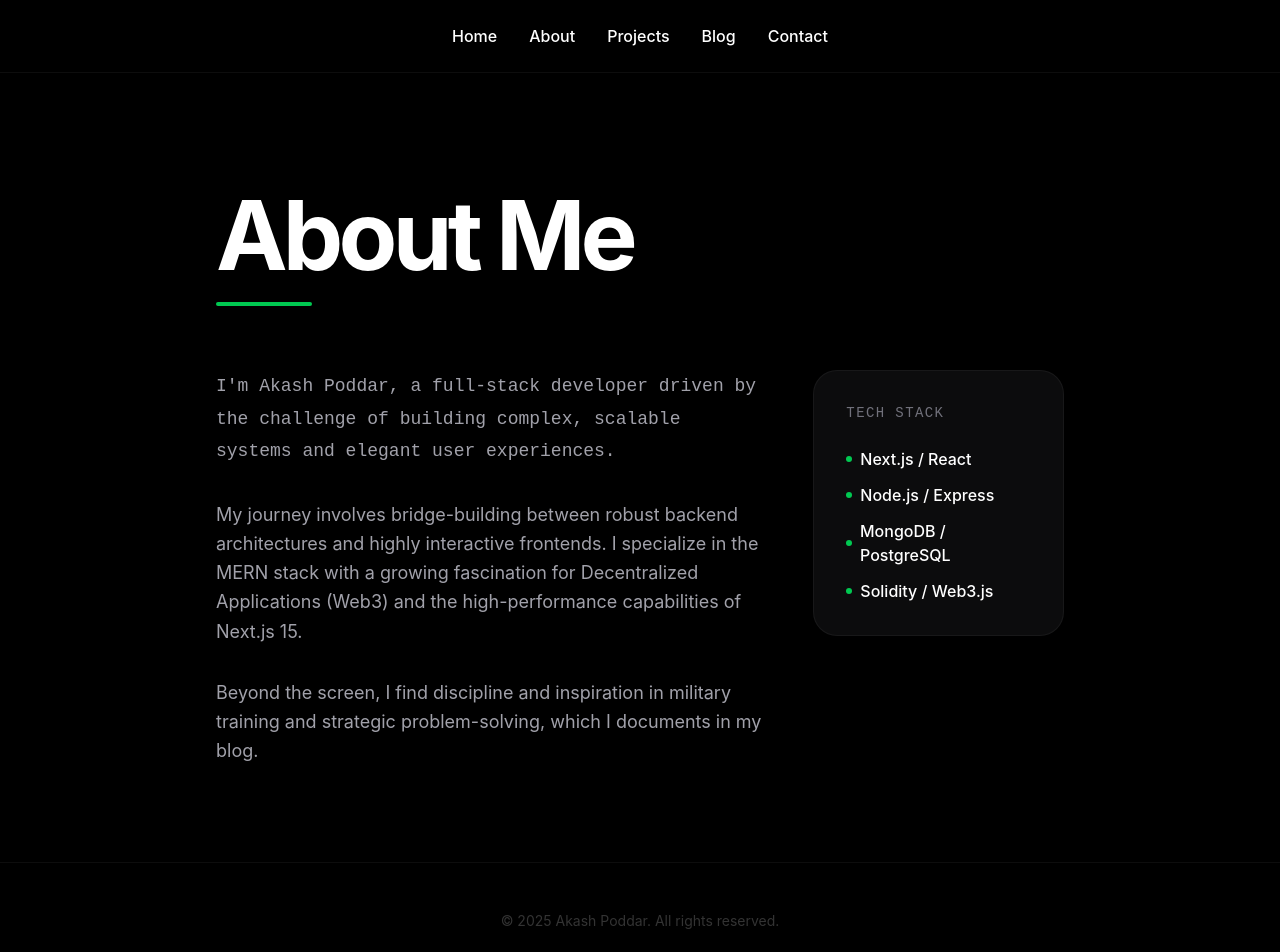
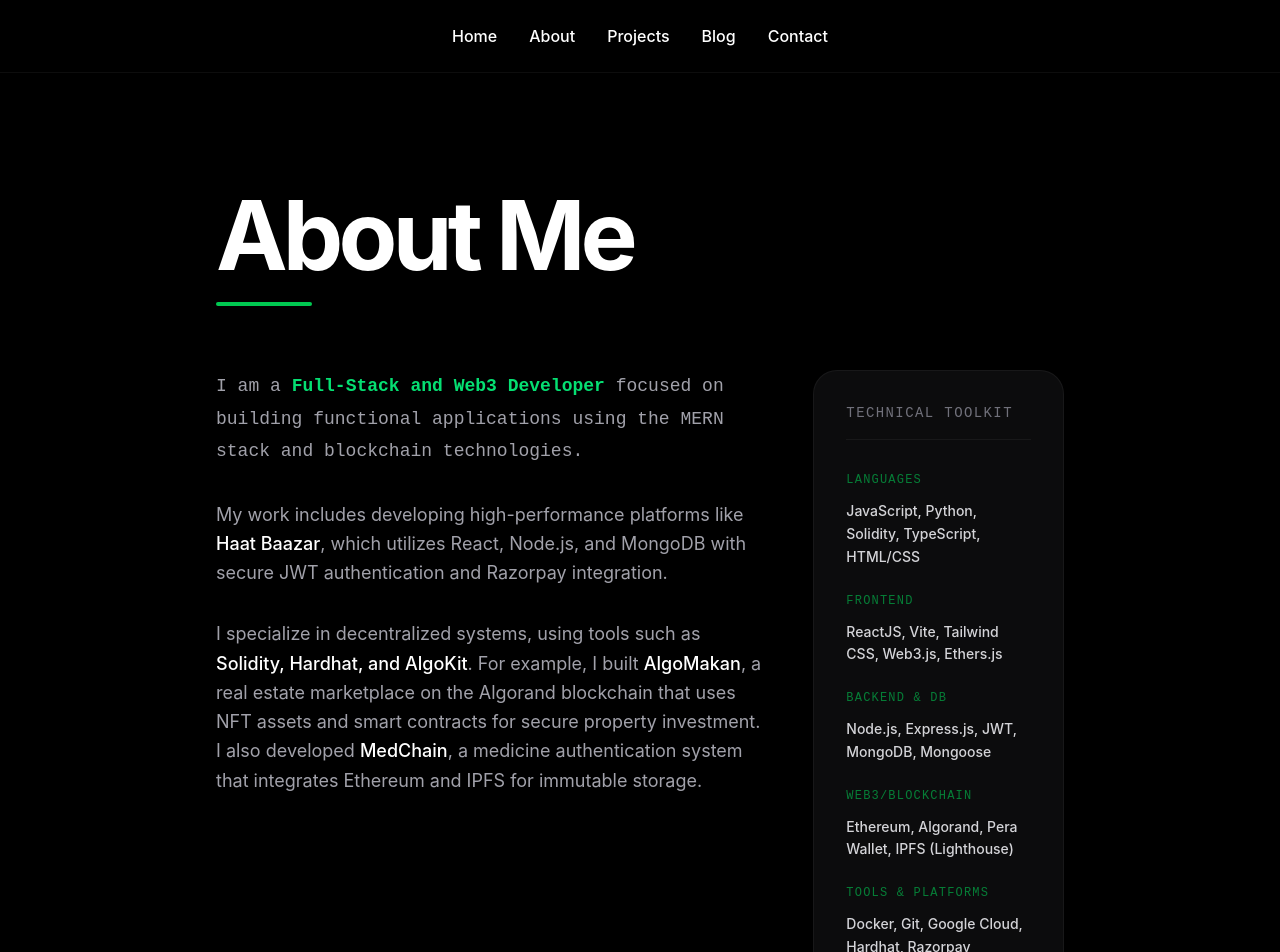
Before and after one commit to akash150149/Portfolio, a Next.js app in the folder myfolio/: page /about in a window 1280 px wide. Shown: the top 952 px of the page. Built offline with nearby package versions, Linux system fonts and the light colour scheme.

Commit message:
Contact add

```diff
--- a/myfolio/app/about/page.js
+++ b/myfolio/app/about/page.js
@@ -9,30 +9,57 @@ export default function AboutPage() {
 
         <div className="grid grid-cols-1 md:grid-cols-12 gap-12">
           <div className="md:col-span-8 space-y-8">
-            <p className="intro-text text-2xl leading-relaxed">
-              I&apos;m Akash Poddar, a full-stack developer driven by the challenge of building complex,
-              scalable systems and elegant user experiences.
+            <p className="intro-text text-xl md:text-2xl leading-relaxed">
+              I am a <span className="text-green-400 font-bold">Full-Stack and Web3 Developer</span> focused on building functional applications using the MERN stack and blockchain technologies.
             </p>
             <p className="text-zinc text-lg leading-relaxed">
-              My journey involves bridge-building between robust backend architectures and highly
-              interactive frontends. I specialize in the MERN stack with a growing fascination
-              for Decentralized Applications (Web3) and the high-performance capabilities of Next.js 15.
+              My work includes developing high-performance platforms like <span className="text-white font-medium">Haat Baazar</span>, which utilizes React, Node.js, and MongoDB with secure JWT authentication and Razorpay integration.
             </p>
             <p className="text-zinc text-lg leading-relaxed">
-              Beyond the screen, I find discipline and inspiration in military training and strategic
-              problem-solving, which I documents in my blog.
+              I specialize in decentralized systems, using tools such as <span className="text-white font-medium">Solidity, Hardhat, and AlgoKit</span>. For example, I built <span className="text-white font-medium">AlgoMakan</span>, a real estate marketplace on the Algorand blockchain that uses NFT assets and smart contracts for secure property investment. I also developed <span className="text-white font-medium">MedChain</span>, a medicine authentication system that integrates Ethereum and IPFS for immutable storage.
             </p>
           </div>
 
-          <div className="md:col-span-4 space-y-8">
-            <div className="bg-zinc-900/50 p-8 rounded-3xl border border-white/5 space-y-6">
-              <h3 className="text-sm font-mono text-zinc-500 uppercase tracking-widest">Tech Stack</h3>
-              <ul className="space-y-3 font-medium">
-                <li className="flex items-center gap-2"> <span className="w-1.5 h-1.5 bg-green-500 rounded-full"></span> Next.js / React</li>
-                <li className="flex items-center gap-2"> <span className="w-1.5 h-1.5 bg-green-500 rounded-full"></span> Node.js / Express</li>
-                <li className="flex items-center gap-2"> <span className="w-1.5 h-1.5 bg-green-500 rounded-full"></span> MongoDB / PostgreSQL</li>
-                <li className="flex items-center gap-2"> <span className="w-1.5 h-1.5 bg-green-500 rounded-full"></span> Solidity / Web3.js</li>
-              </ul>
+          <div className="md:col-span-4 space-y-6">
+            <div className="bg-zinc-900/50 p-8 rounded-3xl border border-white/5 space-y-8">
+              <h3 className="text-sm font-mono text-zinc-500 uppercase tracking-widest border-b border-white/5 pb-4">Technical Toolkit</h3>
+
+              <div className="space-y-6">
+                <div>
+                  <h4 className="text-xs font-mono text-green-500/60 uppercase tracking-widest mb-3">Languages</h4>
+                  <p className="text-sm text-zinc-300 leading-relaxed font-medium">
+                    JavaScript, Python, Solidity, TypeScript, HTML/CSS
+                  </p>
+                </div>
+
+                <div>
+                  <h4 className="text-xs font-mono text-green-500/60 uppercase tracking-widest mb-3">Frontend</h4>
+                  <p className="text-sm text-zinc-300 leading-relaxed font-medium">
+                    ReactJS, Vite, Tailwind CSS, Web3.js, Ethers.js
+                  </p>
+                </div>
+
+                <div>
+                  <h4 className="text-xs font-mono text-green-500/60 uppercase tracking-widest mb-3">Backend & DB</h4>
+                  <p className="text-sm text-zinc-300 leading-relaxed font-medium">
+                    Node.js, Express.js, JWT, MongoDB, Mongoose
+                  </p>
+                </div>
+
+                <div>
+                  <h4 className="text-xs font-mono text-green-500/60 uppercase tracking-widest mb-3">Web3/Blockchain</h4>
+                  <p className="text-sm text-zinc-300 leading-relaxed font-medium">
+                    Ethereum, Algorand, Pera Wallet, IPFS (Lighthouse)
+                  </p>
+                </div>
+
+                <div>
+                  <h4 className="text-xs font-mono text-green-500/60 uppercase tracking-widest mb-3">Tools & platforms</h4>
+                  <p className="text-sm text-zinc-300 leading-relaxed font-medium">
+                    Docker, Git, Google Cloud, Hardhat, Razorpay
+                  </p>
+                </div>
+              </div>
             </div>
           </div>
         </div>
--- a/myfolio/app/contact/page.js
+++ b/myfolio/app/contact/page.js
@@ -4,15 +4,15 @@ export default function ContactPage() {
   const contactMethods = [
     {
       name: 'Email',
-      value: 'contact@akashpoddar.me',
-      link: 'mailto:contact@akashpoddar.me',
+      value: 'akashpoddar.elevensc.2020@gmail.com',
+      link: 'mailto:akashpoddar.elevensc.2020@gmail.com',
       icon: <Mail className="text-green-400" size={24} />,
       label: 'Send an email'
     },
     {
       name: 'Phone',
-      value: '+91 00000 00000',
-      link: 'tel:+910000000000',
+      value: '+91 7980682871',
+      link: 'tel:+917980682871',
       icon: <Phone className="text-green-400" size={24} />,
       label: 'Call or WhatsApp'
     },
@@ -25,15 +25,15 @@ export default function ContactPage() {
     },
     {
       name: 'LinkedIn',
-      value: 'Akash Poddar',
-      link: 'https://linkedin.com/in/akashpoddar',
+      value: 'akash150149',
+      link: 'https://www.linkedin.com/in/akash150149/',
       icon: <Linkedin className="text-green-400" size={24} />,
       label: 'Connect with me'
     },
     {
       name: 'Twitter',
-      value: '@akashpoddar',
-      link: 'https://twitter.com/akashpoddar',
+      value: '@akash150149',
+      link: 'https://x.com/akash150149',
       icon: <Twitter className="text-green-400" size={24} />,
       label: 'Follow me'
     }
@@ -94,7 +94,7 @@ export default function ContactPage() {
               </p>
               <div className="pt-4 flex justify-center">
                 <a
-                  href="mailto:contact@akashpoddar.me"
+                  href="mailto:akashpoddar.elevensc.2020@gmail.com"
                   className="btn-primary text-xl px-12 py-5"
                 >
                   Start a Conversation
--- a/myfolio/app/page.js
+++ b/myfolio/app/page.js
@@ -56,8 +56,34 @@ export default function HomePage() {
           </div>
 
           <div className="grid grid-cols-1 lg:grid-cols-2 gap-8">
+            {/* Project: AlgoMakan*/}
+            <div className="hover-card border border-white/5 bg-zinc-900/20 p-8 md:p-10 rounded-3xl space-y-6 text-left">
+              <div className="space-y-2">
+                <span className="text-xs font-mono text-green-500/60 uppercase tracking-widest">Web3 • Algorand</span>
+                <h3 className="text-3xl font-bold">AlgoMakan</h3>
+              </div>
+              <p className="text-zinc text-lg leading-relaxed flex-grow">
+                A premium real estate marketplace built on Algorand. Browse, invest, and own properties as NFTs with secure smart contract escrows.
+              </p>
+              <div className="flex flex-wrap gap-4 pt-4">
+                <a
+                  href="https://github.com/akash150149/AlgoMakan"
+                  target="_blank"
+                  className="flex items-center gap-2 text-sm font-medium bg-white/5 hover:bg-white/10 px-6 py-3 rounded-xl transition-all border border-white/10"
+                >
+                  <Github size={18} /> GitHub
+                </a>
+                <Link
+                  href="/projects/algomakan"
+                  className="flex items-center gap-2 text-sm font-medium bg-green-600/10 text-green-400 hover:bg-green-600/20 px-6 py-3 rounded-xl transition-all border border-green-400/20"
+                >
+                  <ExternalLink size={18} /> Details
+                </Link>
+              </div>
+            </div>
+
             {/* Project: MedChain*/}
-            <div className="hover-card border border-white/5 bg-zinc-900/20 p-8 md:p-10 rounded-3xl space-y-6">
+            <div className="hover-card border border-white/5 bg-zinc-900/20 p-8 md:p-10 rounded-3xl space-y-6 text-left">
               <div className="space-y-2">
                 <span className="text-xs font-mono text-green-500/60 uppercase tracking-widest">Web3 • Filecoin</span>
                 <h3 className="text-3xl font-bold">MedChain</h3>
@@ -167,7 +193,7 @@ export default function HomePage() {
             </p>
             <div className="pt-8 flex justify-center">
               <a
-                href="mailto:contact@akashpoddar.me"
+                href="mailto:akashpoddar.elevensc.2020@gmail.com"
                 className="btn-primary text-xl px-12 py-5"
               >
                 Get In Touch
--- a/myfolio/app/projects/[slug]/page.js
+++ b/myfolio/app/projects/[slug]/page.js
@@ -2,6 +2,26 @@ import Link from 'next/link';
 import { ArrowLeft, Github, ExternalLink, ChevronRight } from 'lucide-react';
 
 const projectDetails = {
+  algomakan: {
+    title: 'AlgoMakan - Decentralized Real Estate Marketplace',
+    description:
+      'AlgoMakan is a premium real estate marketplace built on the Algorand blockchain. It enables users to browse, invest in, and own property collectibles (NFTs) with the security and transparency of decentralized technology. The platform features secure escrow via smart contracts, seamless wallet integration with Pera, and a responsive interface designed for real estate presentation.',
+    github: 'https://github.com/akash150149/AlgoMakan',
+    live: '#',
+    tags: ['Algorand', 'TypeScript', 'PuYA TS', 'AlgoKit', 'React', 'Tailwind CSS'],
+    features: [
+      'Real Estate NFTs: Properties represented as unique Assets (ASA) on Algorand.',
+      'Secure Escrow: Smart contracts manage trustless ALGO-to-NFT exchange.',
+      'Wallet Integration: Full support for Pera Wallet and other Algorand providers.',
+      'Monorepo Architecture: Managed with AlgoKit for consistent development flow.'
+    ],
+    roadmap: [
+      'Fractional Ownership: Splitting property NFTs into tradable tokens.',
+      'On-Chain Rentals: Automatic rent collection and distribution.',
+      'IPFS Integration: Permanent, tamper-proof storage for deeds and documents.',
+      'Community Governance: DAO structure for listing verification.'
+    ]
+  },
   medchain: {
     title: 'MedChain',
     description:
@@ -86,6 +106,33 @@ export default async function ProjectDetail({ params }) {
               </p>
             </div>
 
+            {project.features && (
+              <div className="space-y-8">
+                <h2 className="text-2xl font-bold">Key Features</h2>
+                <ul className="space-y-4">
+                  {project.features.map((feature, index) => (
+                    <li key={index} className="flex gap-4 text-zinc text-lg leading-relaxed text-zinc-400">
+                      <span className="text-green-500 font-mono">0{index + 1}.</span>
+                      {feature}
+                    </li>
+                  ))}
+                </ul>
+              </div>
+            )}
+
+            {project.roadmap && (
+              <div className="space-y-8">
+                <h2 className="text-2xl font-bold">Future Roadmap</h2>
+                <div className="grid grid-cols-1 sm:grid-cols-2 gap-4">
+                  {project.roadmap.map((item, index) => (
+                    <div key={index} className="p-6 rounded-2xl bg-zinc-900/50 border border-white/5 text-zinc-400">
+                      {item}
+                    </div>
+                  ))}
+                </div>
+              </div>
+            )}
+
             <div className="aspect-video bg-zinc-900 rounded-[2rem] border border-white/5 flex items-center justify-center text-zinc-600 italic">
               [📷 Image Placeholder: Project Dashboard Preview]
             </div>
--- a/myfolio/app/projects/page.js
+++ b/myfolio/app/projects/page.js
@@ -2,6 +2,13 @@ import Link from 'next/link';
 import { Github, ExternalLink, ArrowRight } from 'lucide-react';
 
 const projects = [
+  {
+    title: 'AlgoMakan - Web3 Real Estate',
+    slug: 'algomakan',
+    description: 'A premium decentralized real estate marketplace on Algorand for browsing and investing in property NFTs.',
+    github: 'https://github.com/akash150149/AlgoMakan',
+    live: '#'
+  },
   {
     title: 'MedChain',
     slug: 'medchain',
```
